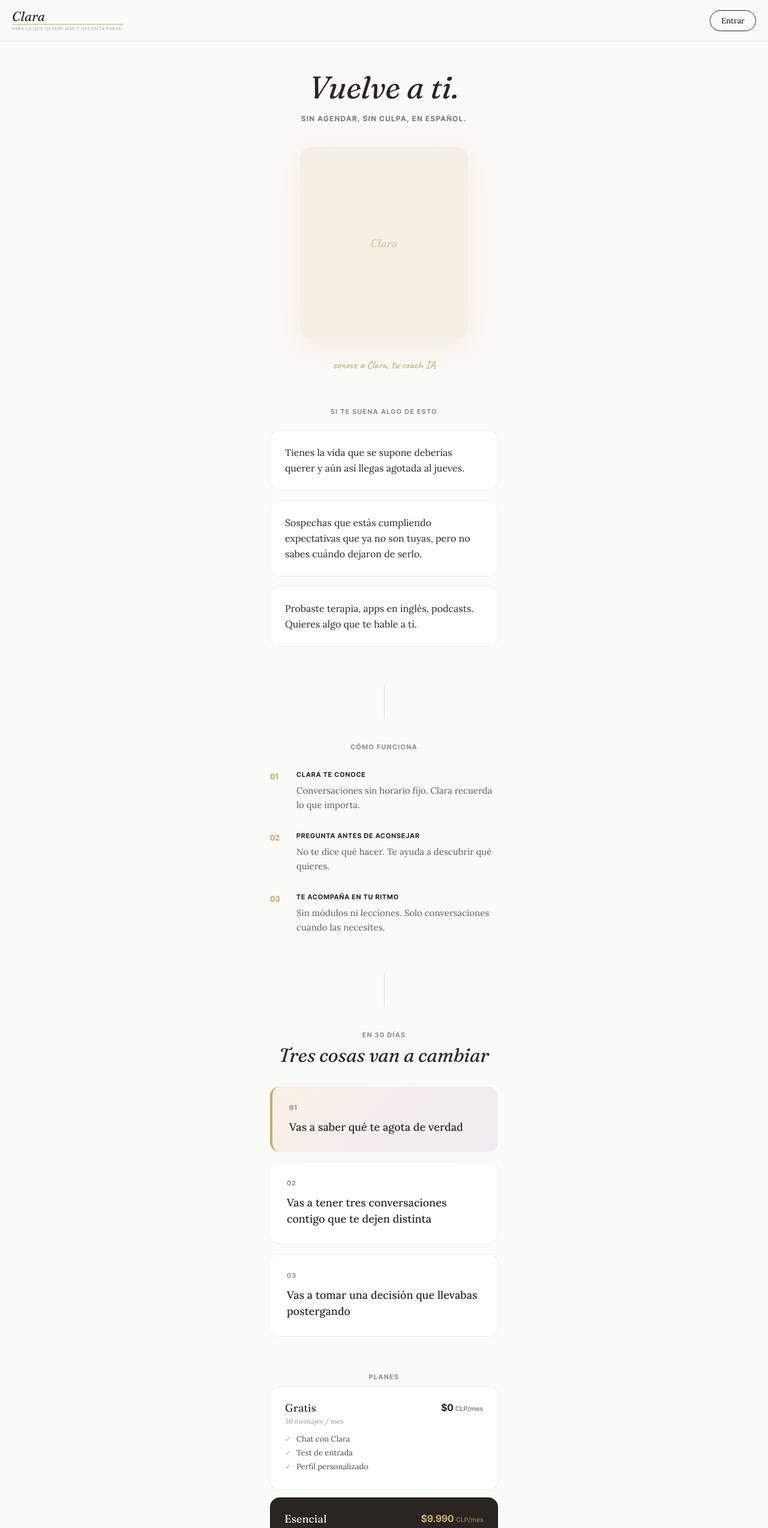
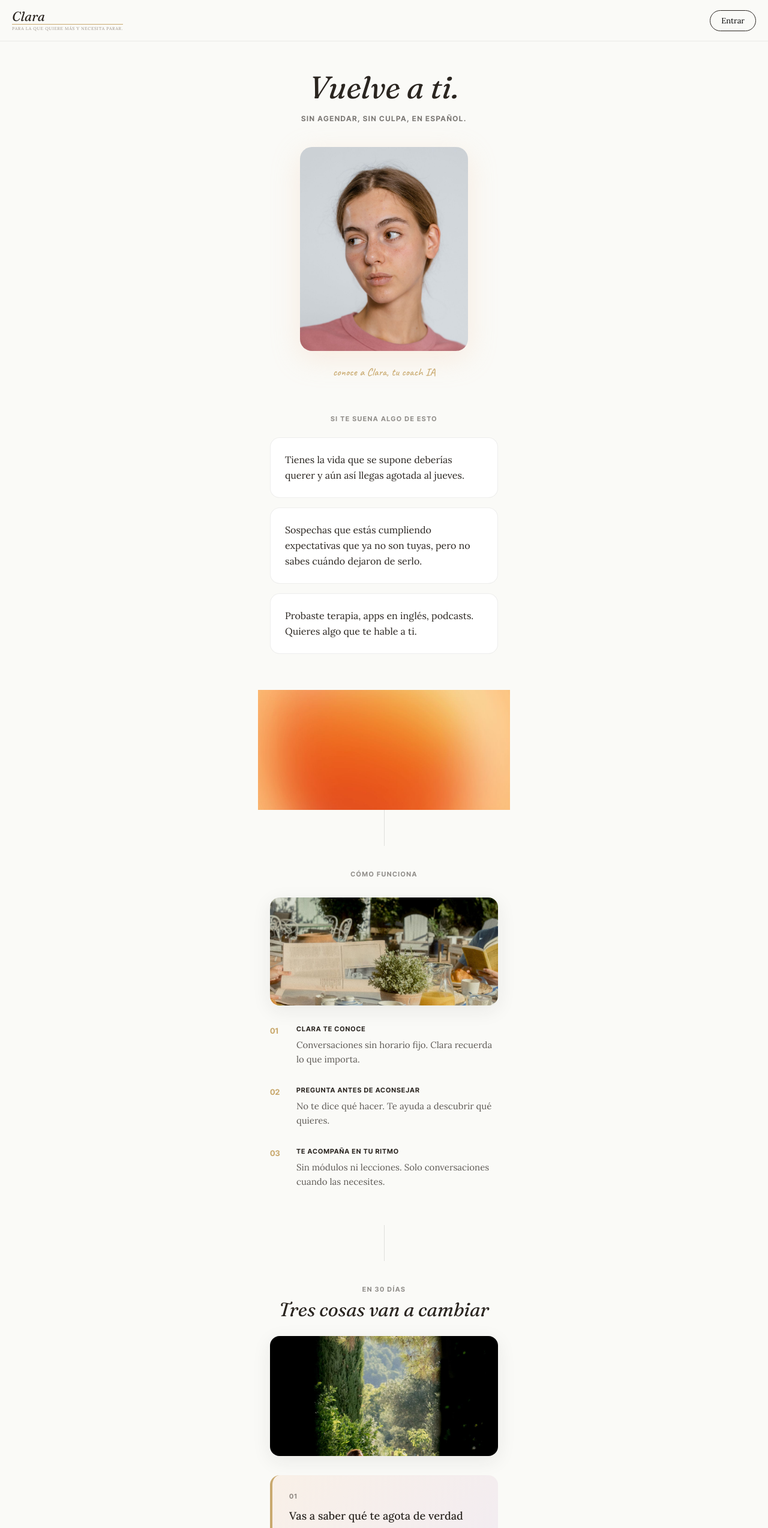
Before and after one commit to Coach360-mp/coach-360-mujer, a Next.js app: page /holaclara in a window 1280 px wide. Shown: the top 2547 px of the page at 60% size. Built offline with nearby package versions, Linux system fonts and the light colour scheme.

Commit message:
feat: imágenes integradas en landing PUB.01

```diff
--- a/src/app/holaclara/page.jsx
+++ b/src/app/holaclara/page.jsx
@@ -43,8 +43,14 @@ export default function HolaClaraLanding() {
         <div style={{ fontFamily: "'Inter Tight', sans-serif", fontSize: '12px', textTransform: 'uppercase', letterSpacing: '1.5px', fontWeight: 700, opacity: 0.6, marginBottom: '40px' }}>
           Sin agendar, sin culpa, en español.
         </div>
-        <div style={{ width: '100%', maxWidth: '280px', margin: '0 auto 32px', borderRadius: '20px', overflow: 'hidden', boxShadow: '0 12px 48px rgba(245,201,168,0.3)', background: '#F5EFE6', height: '320px', display: 'flex', alignItems: 'center', justifyContent: 'center' }}>
-          <div style={{ fontFamily: "'Fraunces', serif", fontStyle: 'italic', fontSize: '18px', color: '#C9A96E', opacity: 0.6 }}>Clara</div>
+
+        {/* IMAGEN HERO */}
+        <div style={{ width: '100%', maxWidth: '280px', margin: '0 auto 24px', borderRadius: '20px', overflow: 'hidden', boxShadow: '0 12px 48px rgba(245,201,168,0.3)' }}>
+          <img
+            src="/images/15_mujer_pecosa.jpg"
+            alt="Clara"
+            style={{ width: '100%', height: '340px', objectFit: 'cover', objectPosition: 'center top', display: 'block' }}
+          />
         </div>
         <p style={{ fontFamily: "'Caveat', cursive", fontSize: '18px', color: '#C9A96E' }}>conoce a Clara, tu coach IA</p>
       </div>
@@ -67,6 +73,15 @@ export default function HolaClaraLanding() {
         </div>
       </div>
 
+      {/* IMAGEN GRADIENTE entre secciones */}
+      <div style={{ width: '100%', maxWidth: '420px', margin: '0 auto', height: '200px', overflow: 'hidden' }}>
+        <img
+          src="/images/13_gradiente_turrell_naranja.jpg"
+          alt=""
+          style={{ width: '100%', height: '100%', objectFit: 'cover', objectPosition: 'center', display: 'block' }}
+        />
+      </div>
+
       {/* DIVIDER */}
       <div style={{ width: '1px', height: '60px', background: 'rgba(42,37,32,0.12)', margin: '0 auto' }} />
 
@@ -75,6 +90,16 @@ export default function HolaClaraLanding() {
         <div style={{ fontFamily: "'Inter Tight', sans-serif", fontSize: '11px', textTransform: 'uppercase', letterSpacing: '1.5px', fontWeight: 700, marginBottom: '32px', textAlign: 'center', opacity: 0.5 }}>
           Cómo funciona
         </div>
+
+        {/* IMAGEN CÓMO FUNCIONA */}
+        <div style={{ borderRadius: '16px', overflow: 'hidden', marginBottom: '32px', boxShadow: '0 8px 32px rgba(42,37,32,0.08)' }}>
+          <img
+            src="/images/12_desayuno_sol.jpg"
+            alt=""
+            style={{ width: '100%', height: '180px', objectFit: 'cover', objectPosition: 'center', display: 'block' }}
+          />
+        </div>
+
         <div style={{ display: 'flex', flexDirection: 'column', gap: '32px' }}>
           {[
             { num: '01', titulo: 'Clara te conoce', desc: 'Conversaciones sin horario fijo. Clara recuerda lo que importa.' },
@@ -100,9 +125,19 @@ export default function HolaClaraLanding() {
         <div style={{ fontFamily: "'Inter Tight', sans-serif", fontSize: '11px', textTransform: 'uppercase', letterSpacing: '1.5px', fontWeight: 700, marginBottom: '8px', textAlign: 'center', opacity: 0.5 }}>
           En 30 días
         </div>
-        <div style={{ fontFamily: "'Fraunces', serif", fontStyle: 'italic', fontSize: '32px', lineHeight: 1.2, marginBottom: '32px', textAlign: 'center' }}>
+        <div style={{ fontFamily: "'Fraunces', serif", fontStyle: 'italic', fontSize: '32px', lineHeight: 1.2, marginBottom: '24px', textAlign: 'center' }}>
           Tres cosas van a cambiar
         </div>
+
+        {/* IMAGEN 30 DÍAS */}
+        <div style={{ borderRadius: '16px', overflow: 'hidden', marginBottom: '32px', boxShadow: '0 8px 32px rgba(42,37,32,0.08)' }}>
+          <img
+            src="/images/11_mujer_leyendo_jardin.jpg"
+            alt=""
+            style={{ width: '100%', height: '200px', objectFit: 'cover', objectPosition: 'center top', display: 'block' }}
+          />
+        </div>
+
         <div style={{ display: 'flex', flexDirection: 'column', gap: '16px' }}>
           {[
             { num: '01', texto: 'Vas a saber qué te agota de verdad', gold: true },
@@ -136,7 +171,7 @@ export default function HolaClaraLanding() {
               <div style={{ fontSize: '11px', opacity: 0.5, marginBottom: '14px' }}>{msgs}</div>
               {features.map(f => (
                 <div key={f} style={{ display: 'flex', gap: '8px', alignItems: 'center', marginBottom: '6px', fontSize: '13px', opacity: 0.85 }}>
-                  <span style={{ color: '#C9A96E' }}>✓</span> {f}
+                  <span style={{ color: destacado ? '#C9A96E' : '#C9A96E' }}>✓</span> {f}
                 </div>
               ))}
             </div>
@@ -144,13 +179,28 @@ export default function HolaClaraLanding() {
         </div>
       </div>
 
-      {/* CTA FINAL */}
-      <div style={{ ...styles.container, paddingBottom: '80px', textAlign: 'center' }}>
-        <button onClick={() => router.push('/holaclara/test')} style={{ width: '100%', padding: '16px', borderRadius: '12px', background: '#2A2520', color: '#FAFAF7', fontSize: '15px', fontFamily: "'Inter Tight', sans-serif", fontWeight: 700, border: 'none', cursor: 'pointer', marginBottom: '12px', letterSpacing: '0.5px' }}>
-          Empezar mi test gratuito
-        </button>
-        <p style={{ fontSize: '13px', opacity: 0.5 }}>3 minutos · sin tarjeta</p>
+      {/* CTA FINAL con imagen de fondo */}
+      <div style={{ position: 'relative', overflow: 'hidden', marginBottom: '0' }}>
+        <img
+          src="/images/09_espigas_mar.jpg"
+          alt=""
+          style={{ width: '100%', height: '300px', objectFit: 'cover', objectPosition: 'center', display: 'block' }}
+        />
+        <div style={{ position: 'absolute', inset: 0, background: 'rgba(42,37,32,0.55)' }} />
+        <div style={{ position: 'absolute', inset: 0, display: 'flex', flexDirection: 'column', alignItems: 'center', justifyContent: 'center', padding: '40px 20px', textAlign: 'center' }}>
+          <div style={{ fontFamily: "'Fraunces', serif", fontStyle: 'italic', fontSize: '28px', color: '#FAFAF7', marginBottom: '8px', lineHeight: 1.2 }}>
+            Ya es hora.
+          </div>
+          <p style={{ fontSize: '14px', color: 'rgba(250,250,247,0.75)', marginBottom: '32px' }}>3 minutos · sin tarjeta</p>
+          <button
+            onClick={() => router.push('/holaclara/test')}
+            style={{ padding: '16px 40px', borderRadius: '12px', background: '#FAFAF7', color: '#2A2520', fontSize: '15px', fontFamily: "'Inter Tight', sans-serif", fontWeight: 700, border: 'none', cursor: 'pointer', letterSpacing: '0.5px' }}
+          >
+            Empezar mi test gratuito
+          </button>
+        </div>
       </div>
+
     </div>
   )
 }
```
